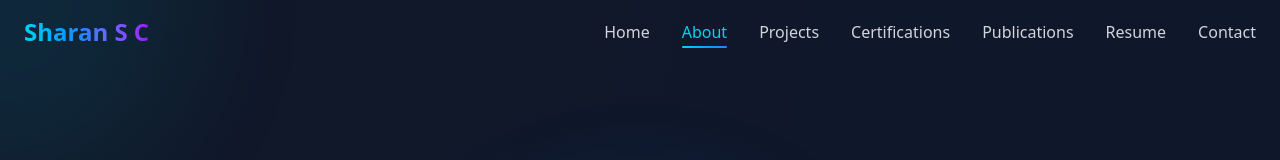
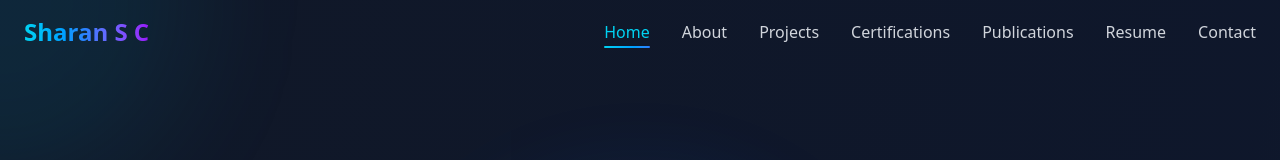
Before and after one commit to Sharan-0-dot/Portfolio, a React (Vite) app: page / in a window 1280 px wide. Shown: the top 160 px of the page. Built offline with nearby package versions, Linux system fonts and the light colour scheme.

Commit message:
Scroll lag fixed

```diff
--- a/src/Components/Portfolio.jsx
+++ b/src/Components/Portfolio.jsx
@@ -13,41 +13,25 @@ function Portfolio() {
   const [activeSection, setActiveSection] = useState("hero");
   const [isMenuOpen, setIsMenuOpen] = useState(false);
   const [scrollY, setScrollY] = useState(0);
-  const scrollTimeout = useRef(null);
 
   useEffect(() => {
-    const handleScroll = () => {
-      if (scrollTimeout.current) {
-        clearTimeout(scrollTimeout.current);
-      }
-      scrollTimeout.current = setTimeout(() => {
-        const newScrollY = window.scrollY;
-        setScrollY(newScrollY);
+    const sectionIds = ["hero", "about", "projects", "certifications", "publications", "resume", "contact"];
 
-        const sections = ["hero", "about", "projects", "certifications", "publications", "resume", "contact"];
-        const threshold = window.innerHeight / 3;
+    const observer = new IntersectionObserver(
+      (entries) => {
+        for (const entry of entries) {
+          if (entry.isIntersecting) setActiveSection(entry.target.id);
+        }
+      },
+      { threshold: 0.3 }
+    );
 
-        for (const section of sections) {
-          const element = document.getElementById(section);
-          if (element) {
-            const rect = element.getBoundingClientRect();
-            if (rect.top <= threshold && rect.bottom >= threshold) {
-              setActiveSection(section);
-              break;
-            }
-          }
-        }
-      }, 100);
-    };
+    sectionIds.forEach(id => {
+      const element = document.getElementById(id);
+      if (element) observer.observe(element);
+    });
 
-    window.addEventListener("scroll", handleScroll, { passive: true });
-
-    return () => {
-      window.removeEventListener("scroll", handleScroll);
-      if (scrollTimeout.current) {
-        clearTimeout(scrollTimeout.current);
-      }
-    };
+    return () => observer.disconnect();
   }, []);
 
   const scrollToSection = useCallback((sectionId) => {
```
